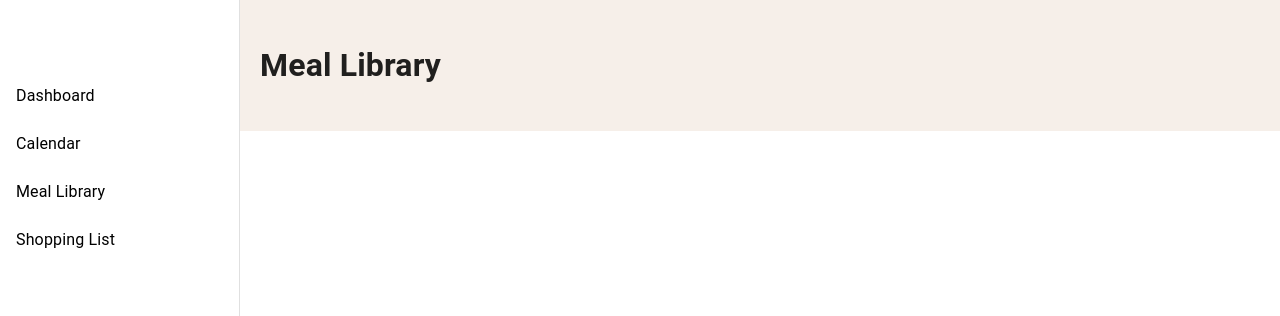
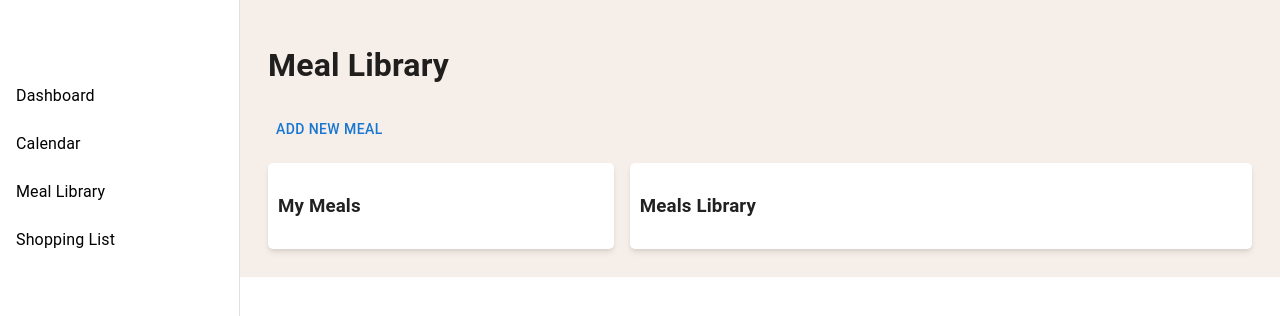
Before and after one commit to samuelpage98/FoodCal, a React (Create React App) app in the folder food-cal/: page /meal-library in a window 1280 px wide. Shown: the top 316 px of the page. Built offline with nearby package versions, Linux system fonts and the light colour scheme.

Commit message:
created a form that has no functionality

```diff
--- /dev/null
+++ b/food-cal/src/components/AddMealForm.js
@@ -0,0 +1,83 @@
+import * as React from 'react';
+import Box from '@mui/material/Box';
+import Button from '@mui/material/Button';
+import Typography from '@mui/material/Typography';
+import Modal from '@mui/material/Modal';
+import { TextField } from '@mui/material';
+import { Switch } from '@mui/material';
+import { FormControlLabel } from '@mui/material';
+import { Stack } from '@mui/material';
+import { styled } from '@mui/material/styles';
+
+
+const style = {
+    position: 'absolute',
+    top: '50%',
+    left: '50%',
+    transform: 'translate(-50%, -50%)',
+    width: 400,
+    bgcolor: 'background.paper',
+    border: '2px solid #000',
+    boxShadow: 24,
+    p: 4,
+};
+const Input = styled('input')({
+    display: 'none',
+});
+
+export default function BasicModal() {
+    const [open, setOpen] = React.useState(false);
+    const handleOpen = () => setOpen(true);
+    const handleClose = () => setOpen(false);
+
+    return (
+        <div>
+            <Button onClick={handleOpen}>Add new meal</Button>
+            <Modal
+                open={open}
+                onClose={handleClose}
+                aria-labelledby="modal-modal-title"
+                aria-describedby="modal-modal-description"
+            >
+                <Box sx={style}>
+                    <Typography id="modal-modal-title" variant="h6" component="h2">
+                        Add a new meal
+                    </Typography>
+                    <Typography id="modal-modal-description" sx={{ mt: 2 }}>
+                        <form>
+                            <Box
+                                component="form"
+                                sx={{
+                                    '& > :not(style)': { m: 1, width: '25ch' },
+                                }}
+                                noValidate
+                                autoComplete="off"
+                            >
+                                <TextField id="outlined-basic" label="Meal Name" variant="outlined" />
+                                <TextField id="outlined-basic" label="Calories" variant="outlined" />
+                                <TextField id="outlined-basic" label="Ingredients" variant="outlined" />
+                                <TextField id="outlined-basic" label="Measurements" variant="outlined" />
+                                <TextField multiline rows={4} id="outlined-basic" label="Method" variant="outlined" />
+                                <FormControlLabel control={<Switch defaultChecked />} label="Add to My Meals" />
+                                <Stack direction="row" alignItems="center" spacing={2}>
+                                    <label htmlFor="contained-button-file">
+                                        <Input accept="image/*" id="contained-button-file" multiple type="file" />
+                                        <Button variant="contained" component="span">
+                                            Upload Picture
+                                        </Button>
+                                    </label>
+                                </Stack>
+                                <Button variant="text">Add new meal</Button>
+
+
+                            </Box>
+
+
+
+                        </form>
+                    </Typography>
+                </Box>
+            </Modal>
+        </div>
+    );
+}
--- a/food-cal/src/components/MealLibraryPanel.js
+++ b/food-cal/src/components/MealLibraryPanel.js
@@ -1,6 +1,23 @@
+import { Button } from "@mui/material"
+import AddMealForm from './AddMealForm'
+import './mealLibraryPanel.css'
+
 function MealLibraryPanel() {
     return (
-        <h1>Meal Library</h1>
+        <>
+            <div className="mealLibraryHeader">
+                <h1>Meal Library</h1>
+                <AddMealForm />
+            </div>
+            <div className="mealsDisplayWrapper">
+                <div className="myMealsDisplay">
+                    <h3>My Meals</h3>
+                </div>
+                <div className="mealsDisplay">
+                    <h3>Meals Library</h3>
+                </div>
+            </div>
+        </>
     )
 }
 
--- /dev/null
+++ b/food-cal/src/components/mealLibraryPanel.css
@@ -0,0 +1,23 @@
+div.mealsDisplayWrapper{
+    display: flex;
+    width: 100%;
+}
+
+div.mealLibraryHeader, div.myMealsDisplay, div.mealsDisplay{
+    margin: 8px;;
+}
+
+div.myMealsDisplay, div.mealsDisplay{
+    padding: 1%;
+    background-color: white;
+    box-shadow: rgba(0, 0, 0, 0.1) 0px 4px 6px -1px, rgba(0, 0, 0, 0.06) 0px 2px 4px -1px;
+    border-radius: 5px;
+}
+
+div.myMealsDisplay{
+    flex-grow: 1;
+}
+
+div.mealsDisplay{
+    flex-grow: 2;
+}
```
